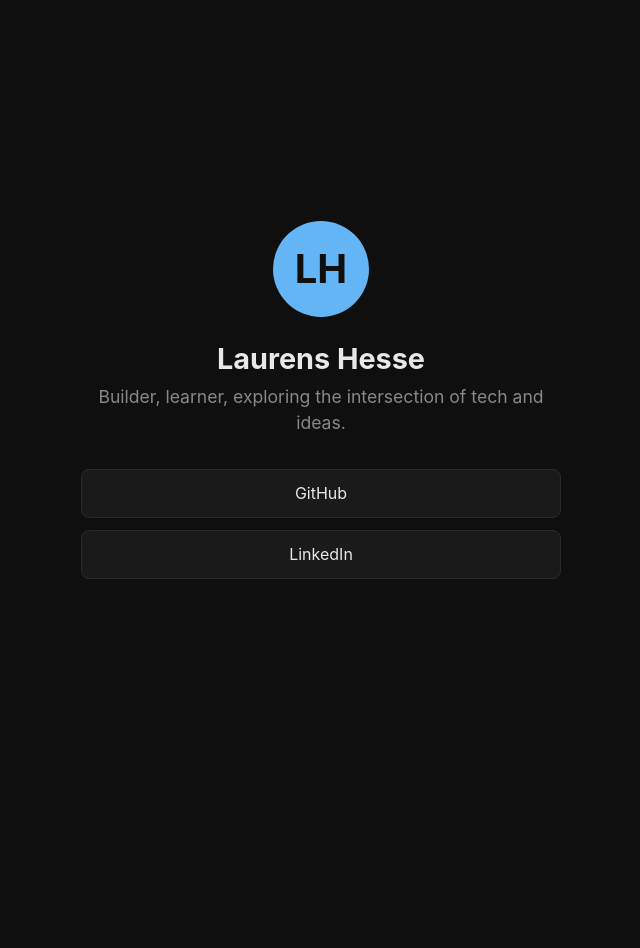
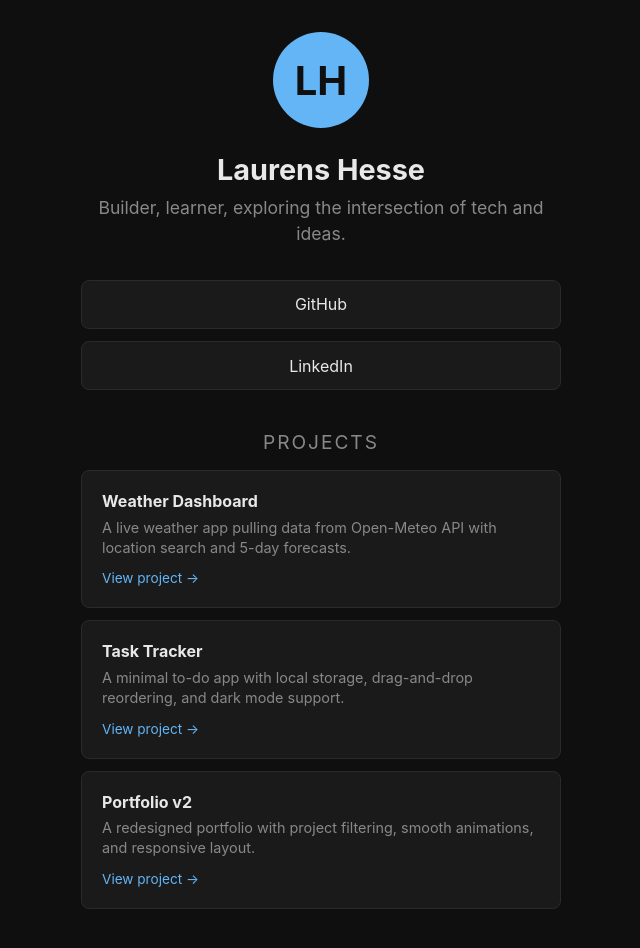
Before and after one commit to LEHesse/my-first-site, a plain HTML site: page index.html in a window 1280 px wide. Shown: the whole page, without its empty margins (319-959 px from the left). Before the commit the page ends 800 px from the top, so only its background shows below. Drawn offline with Linux system fonts and the light colour scheme.

Commit message:
feat: add projects section with placeholder cards

```diff
--- a/index.html
+++ b/index.html
@@ -83,6 +83,56 @@
       border-color: var(--accent);
       background: #1f1f1f;
     }
+
+    .projects {
+      margin-top: 2.5rem;
+      text-align: left;
+    }
+
+    .projects h2 {
+      font-size: 1.2rem;
+      margin-bottom: 1rem;
+      text-align: center;
+      color: var(--muted);
+      text-transform: uppercase;
+      letter-spacing: 0.1em;
+      font-weight: 400;
+    }
+
+    .project-card {
+      background: var(--card-bg);
+      border: 1px solid #2a2a2a;
+      border-radius: 8px;
+      padding: 1.25rem;
+      margin-bottom: 0.75rem;
+      transition: border-color 0.2s;
+    }
+
+    .project-card:hover {
+      border-color: var(--accent);
+    }
+
+    .project-card h3 {
+      font-size: 1rem;
+      margin-bottom: 0.4rem;
+    }
+
+    .project-card p {
+      color: var(--muted);
+      font-size: 0.9rem;
+      line-height: 1.4;
+      margin-bottom: 0.6rem;
+    }
+
+    .project-card a {
+      color: var(--accent);
+      text-decoration: none;
+      font-size: 0.85rem;
+    }
+
+    .project-card a:hover {
+      text-decoration: underline;
+    }
   </style>
 </head>
 <body>
@@ -94,6 +144,28 @@
       <a href="https://github.com/LEHesse" target="_blank">GitHub</a>
       <a href="https://linkedin.com/in/" target="_blank">LinkedIn</a>
     </div>
+
+    <div class="projects">
+      <h2>Projects</h2>
+
+      <div class="project-card">
+        <h3>Weather Dashboard</h3>
+        <p>A live weather app pulling data from Open-Meteo API with location search and 5-day forecasts.</p>
+        <a href="#">View project &rarr;</a>
+      </div>
+
+      <div class="project-card">
+        <h3>Task Tracker</h3>
+        <p>A minimal to-do app with local storage, drag-and-drop reordering, and dark mode support.</p>
+        <a href="#">View project &rarr;</a>
+      </div>
+
+      <div class="project-card">
+        <h3>Portfolio v2</h3>
+        <p>A redesigned portfolio with project filtering, smooth animations, and responsive layout.</p>
+        <a href="#">View project &rarr;</a>
+      </div>
+    </div>
   </div>
 </body>
 </html>
```
